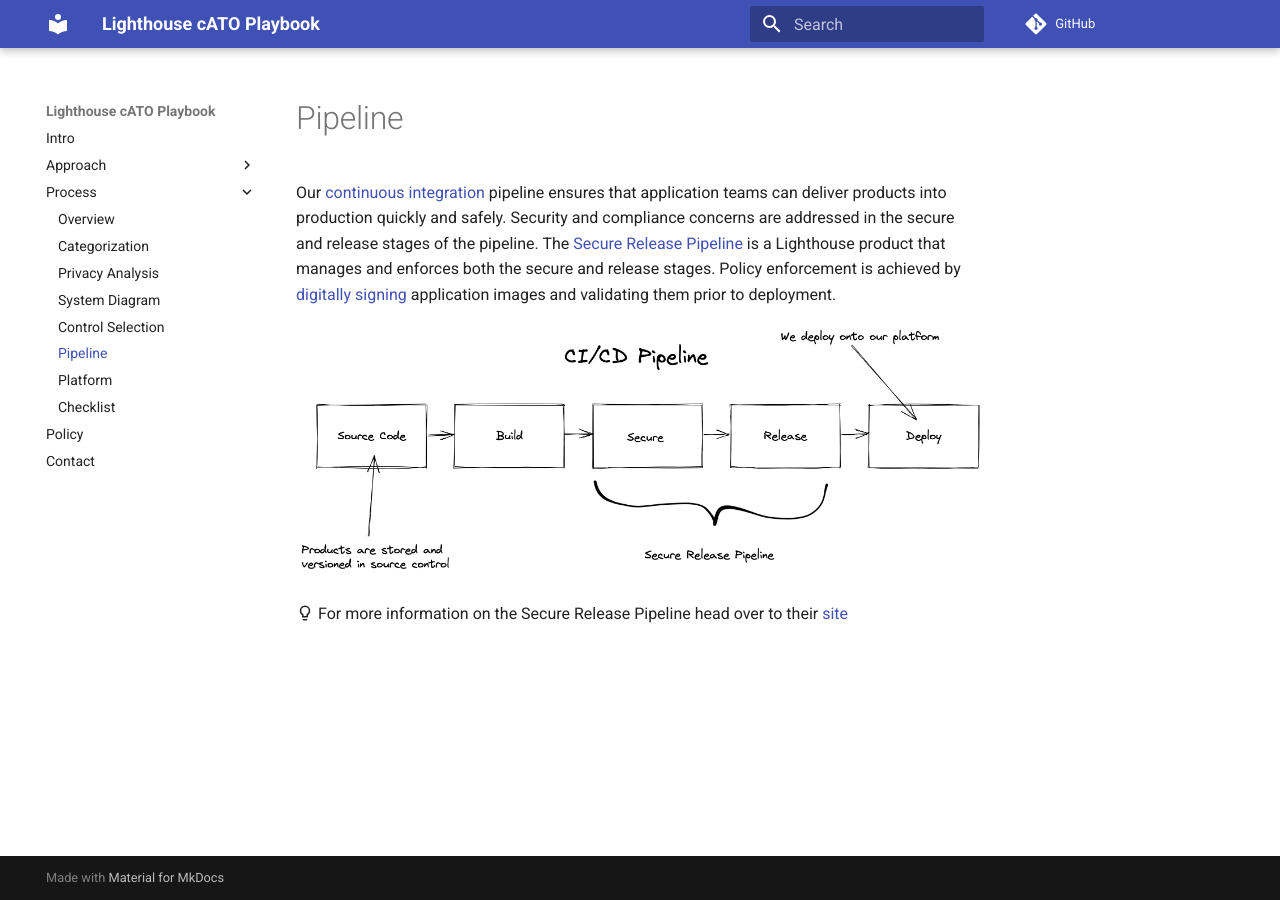
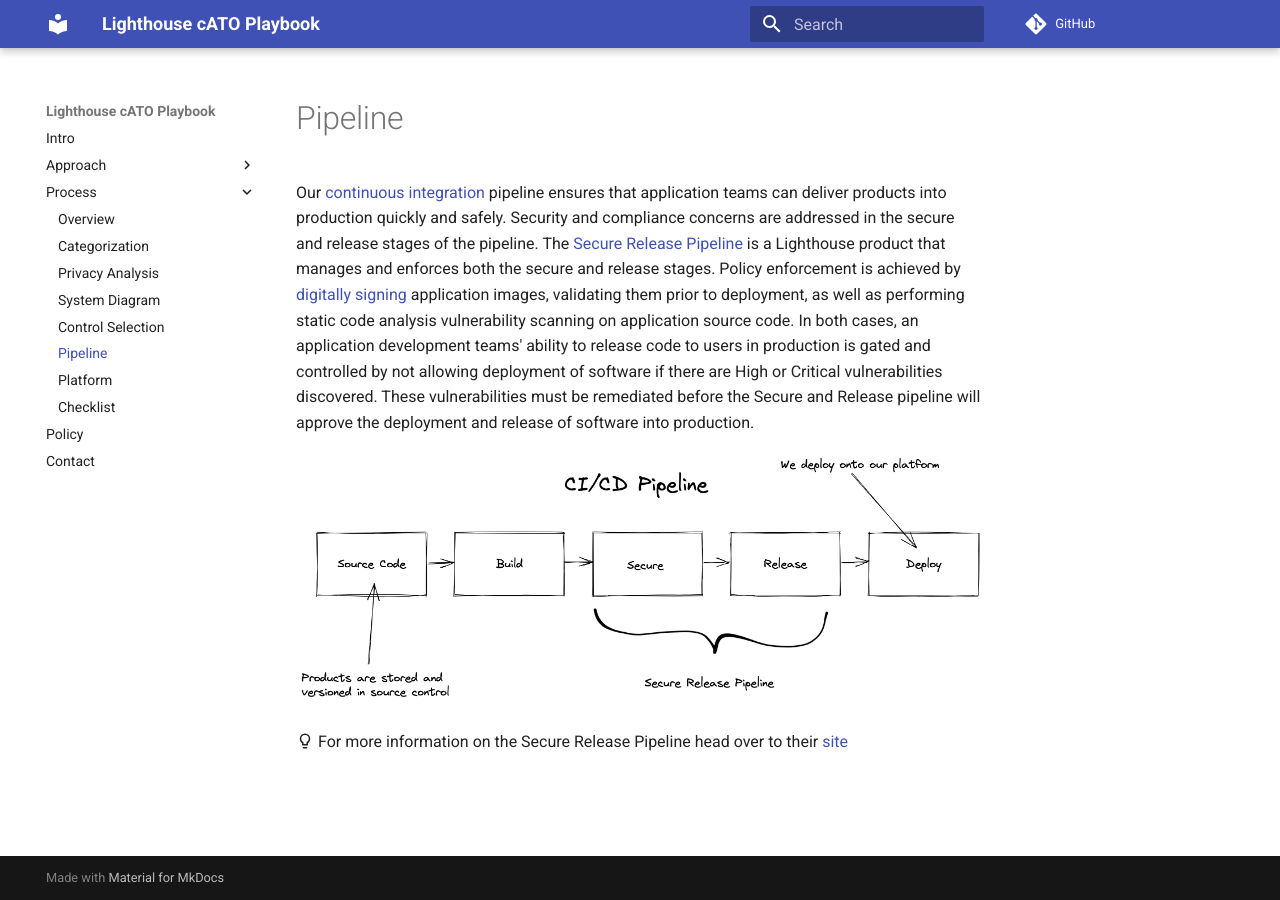
Before and after one commit to rise8-us/cato-playbook, an MkDocs documentation site: the page built from docs/pipeline.md, in a window 1280 px wide. Built offline with MkDocs 1.6.1 and Material for MkDocs 9.7.7, drawn with Linux system fonts in a browser that asks for light colours; comment, search, counter and statistics services are not loaded.

Commit message:
Update pipeline.md

```diff
--- a/docs/pipeline.md
+++ b/docs/pipeline.md
@@ -4,8 +4,8 @@
 application teams can deliver products into production quickly and safely. Security and compliance concerns are
 addressed in the secure and release stages of the pipeline. The [Secure Release Pipeline](https://department-of-veterans-affairs.github.io/lighthouse-tornado)
 is a Lighthouse product that manages and enforces both the secure and release stages. Policy enforcement is achieved by
-[digitally signing](https://csrc.nist.gov/glossary/term/digital_signature) application images and validating them prior
-to deployment.
+[digitally signing](https://csrc.nist.gov/glossary/term/digital_signature) application images, validating them prior
+to deployment, as well as performing static code analysis vulnerability scanning on application source code. In both cases, an application development teams' ability to release code to users in production is gated and controlled by not allowing deployment of software if there are High or Critical vulnerabilities discovered. These vulnerabilities must be remediated before the Secure and Release pipeline will approve the deployment and release of software into production.
 
 ![Pipeline!](images/pipeline.png "CI/CD Pipeline")
 
```
